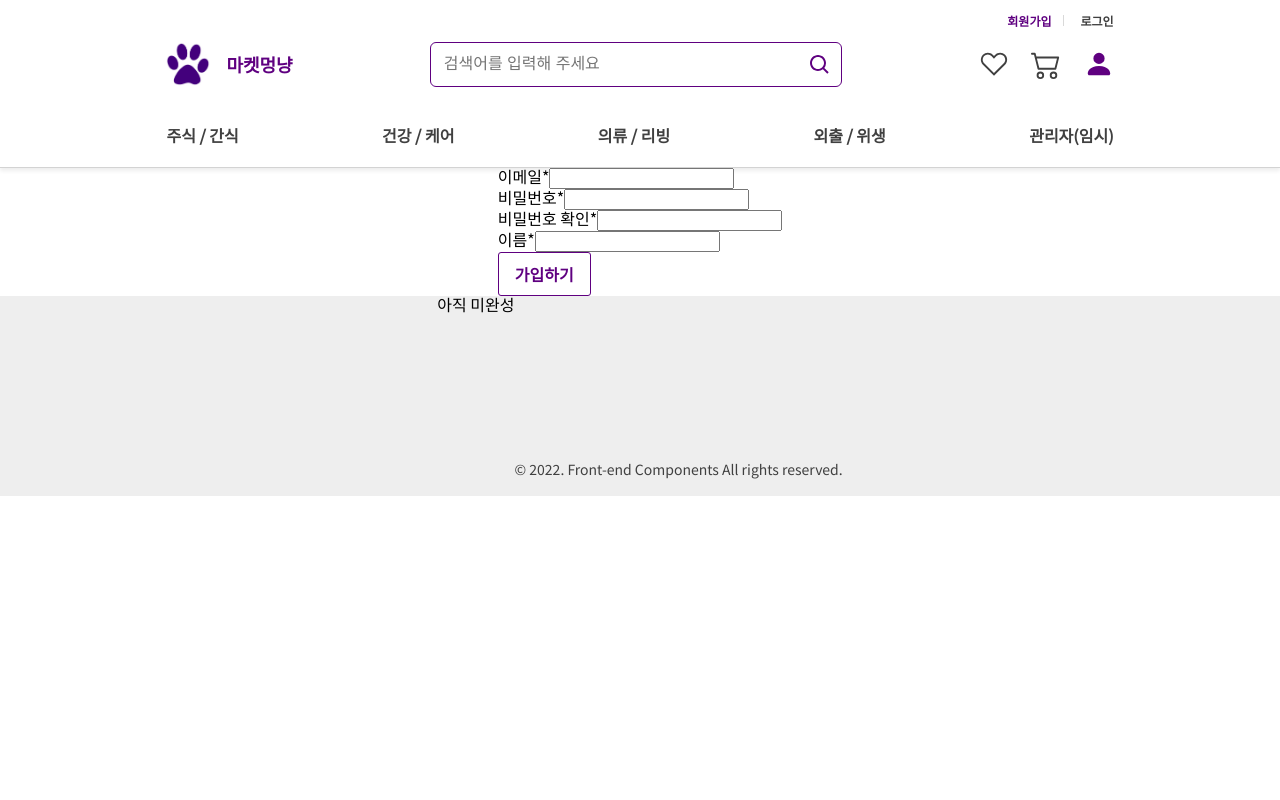
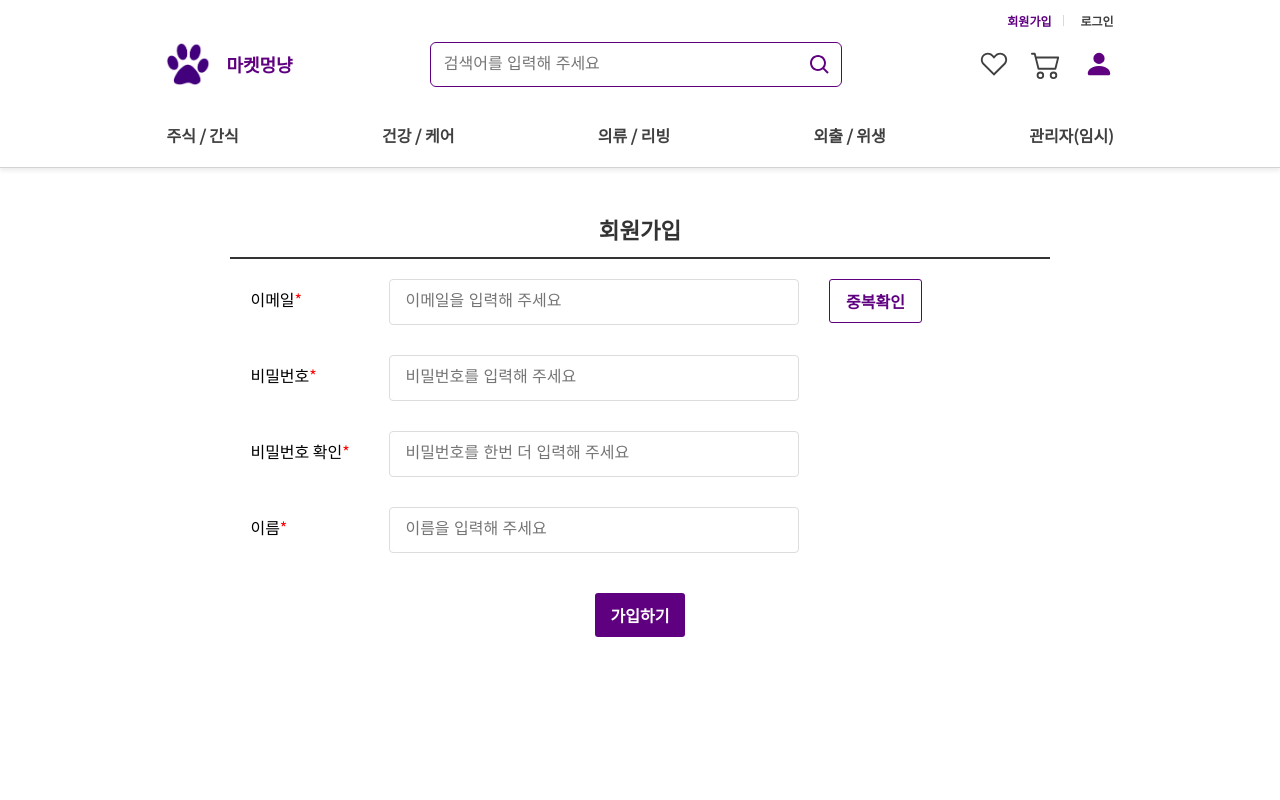
Before and after one commit to Front-end-Components/market-mong-nyang, a React (Create React App) app: page /signup in a window 1280 px wide. Shown: the top 800 px of the page. Built offline with nearby package versions, Linux system fonts and the light colour scheme.

Commit message:
Add Signup page scss

```diff
--- a/src/pages/Signup.jsx
+++ b/src/pages/Signup.jsx
@@ -1,6 +1,8 @@
+import MypageHeader from "@/components/MypageHeader";
 import React from "react";
 import { signup } from "../api/requests";
 import Button from "../components/Button";
+import style from "./Signup.module.scss";
 
 export default function Signup() {
   // TEST
@@ -16,32 +18,56 @@ export default function Signup() {
   };
 
   return (
-    <form>
-      <div>
-        <label htmlFor="email">
-          이메일<span>*</span>
+    <div className={style.signup}>
+      <div className={style.header}>
+        <MypageHeader name={"회원가입"} />
+      </div>
+      <form className={style.form}>
+        <div className={style.div}>
+          <label htmlFor="email" className={style.label}>
+            이메일<span className={style.span}>*</span>
           </label>
-        <input type="text" className="email" />
+          <input
+            type="email"
+            className={style.input}
+            placeholder="이메일을 입력해 주세요"
+          />
+          <Button name="중복확인" />
         </div>
-      <div>
-        <label htmlFor="password">
-          비밀번호<span>*</span>
+        <div className={style.div}>
+          <label htmlFor="password" className={style.label}>
+            비밀번호<span className={style.span}>*</span>
           </label>
-        <input type="text" className="password" />
+          <input
+            type="password"
+            className={style.input}
+            placeholder="비밀번호를 입력해 주세요"
+          />
         </div>
-      <div>
-        <label htmlFor="password-check">
-          비밀번호 확인<span>*</span>
+        <div className={style.div}>
+          <label htmlFor="password-check" className={style.label}>
+            비밀번호 확인<span className={style.span}>*</span>
           </label>
-        <input type="text" className="password-check" />
+          <input
+            type="password"
+            className={style.input}
+            placeholder="비밀번호를 한번 더 입력해 주세요"
+          />
         </div>
-      <div>
-        <label htmlFor="name">
-          이름<span>*</span>
+        <div className={style.div}>
+          <label htmlFor="name" className={style.label}>
+            이름<span className={style.span}>*</span>
           </label>
-        <input type="text" className="name" />
+          <input
+            type="text"
+            className={style.input}
+            placeholder="이름을 입력해 주세요"
+          />
         </div>
-      <Button name="가입하기" onClick={onSubmit} />
+        <div className={style.btn}>
+          <Button name="가입하기" onClick={onSubmit} isPurple={true} />
+        </div>
       </form>
+    </div>
   );
 }
--- /dev/null
+++ b/src/pages/Signup.module.scss
@@ -0,0 +1,48 @@
+.signup {
+  padding-top: 50px;
+  box-sizing: border-box;
+  width: 64vw;
+  min-height: 80vh;
+  height: auto;
+
+  .header {
+    text-align: center;
+  }
+
+  .div {
+    display: inline-flex;
+    width: 100%;
+    padding: 10px 20px;
+    margin-top: 10px;
+
+    .input {
+      width: 50%;
+      height: 46px;
+      padding: 0px 11px 1px 15px;
+      margin-right: 30px;
+      border-radius: 4px;
+      border: 1px solid rgb(221, 221, 221);
+      font-weight: 400;
+      font-size: 16px;
+      line-height: 1.5;
+      color: rgb(51, 51, 51);
+      outline: none;
+      box-sizing: border-box;
+    }
+
+    .label {
+      width: 139px;
+      padding-top: 12px;
+
+      .span {
+        color: red;
+      }
+    }
+  }
+  .btn {
+    display: flex;
+    justify-content: center;
+    align-items: center;
+    margin-top: 30px;
+  }
+}
```
Also changed, not shown: 1 other file (tests, documents, lock files or other folders). Lines whose indentation alone changed are shown as unchanged.
